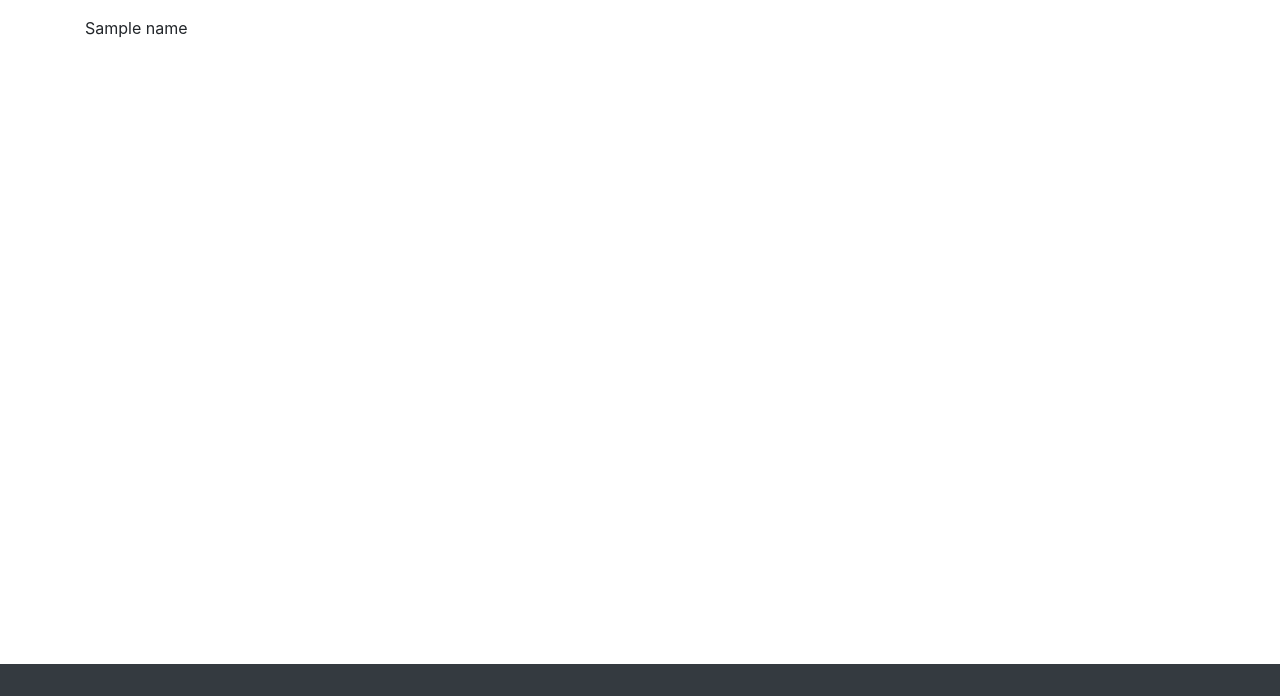
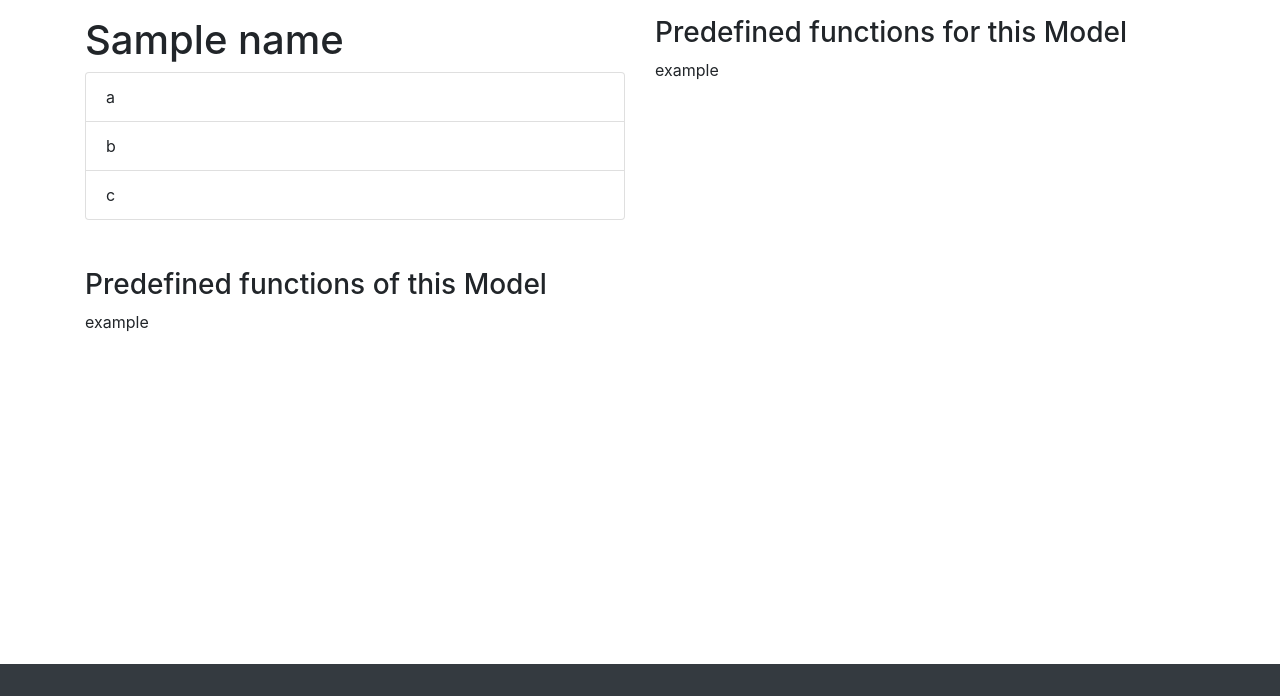
Before and after one commit to Adrianndp/ThesisPresenation, a Django app: template templates/model.html in a window 1280 px wide. Shown: the part 104-800 px from the top of the page. Run offline with Django 4.2, Linux system fonts and the light colour scheme; the template is opened without the code that fills it: most values are stand-ins (such as "Sample title", 1, 10 or a date in 2020); some libraries are stand-ins or nearby versions.

Commit message:
model logic

```diff
--- a/ThesisPresenation/main/views.py
+++ b/ThesisPresenation/main/views.py
@@ -17,4 +17,7 @@ def predefined_functions(request):
 
 
 def model(request, model_name):
+    model_of_name = apps.get_model(app_label='main', model_name=model_name)
+    all_fields = model_of_name._meta.fields
+    # todo logic
     return render(request, 'model.html', {'name': model_name})
--- a/templates/base.html
+++ b/templates/base.html
@@ -24,7 +24,7 @@
 </head>
 <body>
     <header class="bg-info text-white p-3">
-        <h1>{% block header %}Sample Application{% endblock %}</h1>
+        <h1>{% block header %}<a href="/" class="text-decoration-none text-white">Sample Application</a>{% endblock %}</h1>
         <!-- Add any common elements in the header -->
     </header>
 
--- a/templates/model.html
+++ b/templates/model.html
@@ -1,4 +1,22 @@
 {% extends "base.html" %}
 {% block content %}
-{{ name }}
+
+<div class="row">
+    <div class="col-md-6">
+        <h1>{{ name }}</h1>
+        <ul class="list-group">
+            <li class="list-group-item">a</li>
+            <li class="list-group-item">b</li>
+            <li class="list-group-item">c</li>
+        </ul>
+    </div>
+    <div class="col-md-6">
+        <h3>Predefined functions for this Model</h3>
+        example
+    </div>
+    <div class="col-md-6 mt-5">
+        <h3>Predefined functions of this Model</h3>
+        example
+    </div>
+</div>
 {% endblock %}
```
